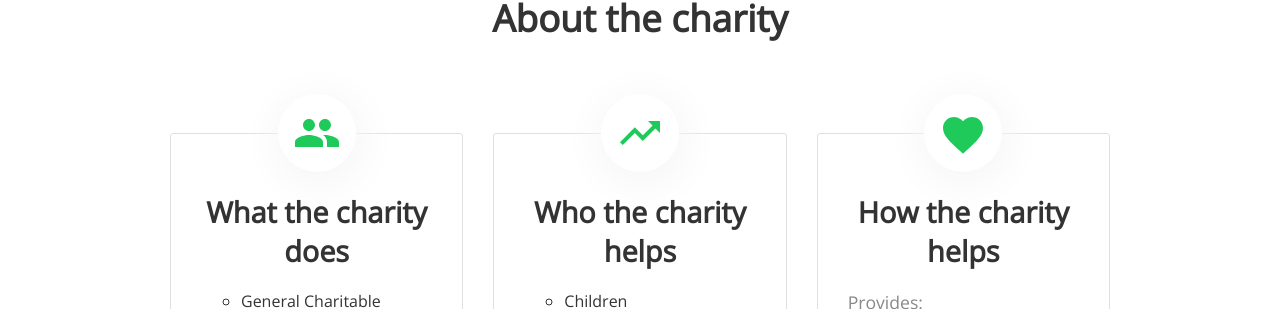
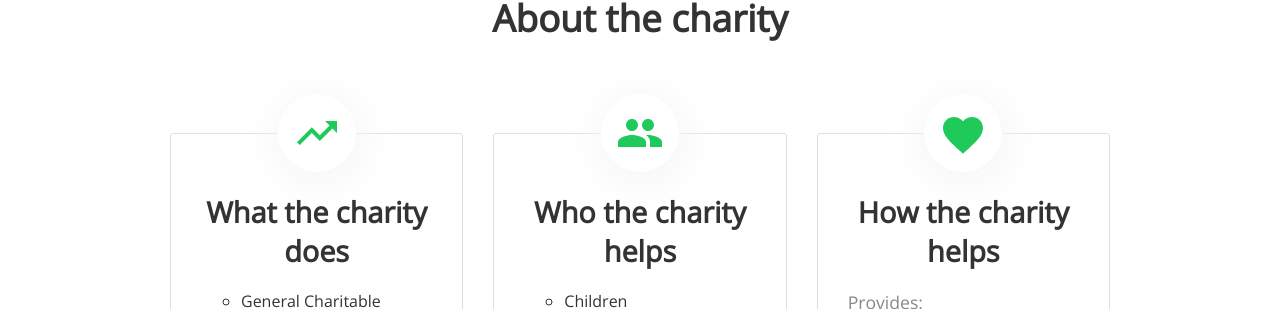
Before and after one commit to hoptonadmin/hopton-community-hub-website, a Jekyll site: the page built from index.html, in a window 1280 px wide. Shown: the part 645-954 px from the top of the page. Built offline with Jekyll 4.4.1, drawn with Linux system fonts in a browser that asks for light colours; nearby versions of some CDN libraries.

Commit message:
Update index.html

```diff
--- a/index.html
+++ b/index.html
@@ -36,7 +36,7 @@ title: Hopton Community Hub
 	-->
 	<ul class="thirds">
 		<li>
-			<div class="image">{% include icons/site.html icon="population" %}</div>
+			<div class="image">{% include icons/site.html icon="economy" %}</div>
 			<h3 class="editable">What the charity does</h3>
 			<p class="editable" style="text-align: initial;">
 				<ul style="text-align: initial;">
@@ -49,7 +49,7 @@ title: Hopton Community Hub
 		</li>
 
 		<li>
-			<div class="image">{% include icons/site.html icon="economy" %}</div>
+			<div class="image">{% include icons/site.html icon="population" %}</div>
 			<h3 class="editable">Who the charity helps</h3>
 			<p class="editable" style="text-align: initial;">
 				<ul style="text-align: initial;">
```
